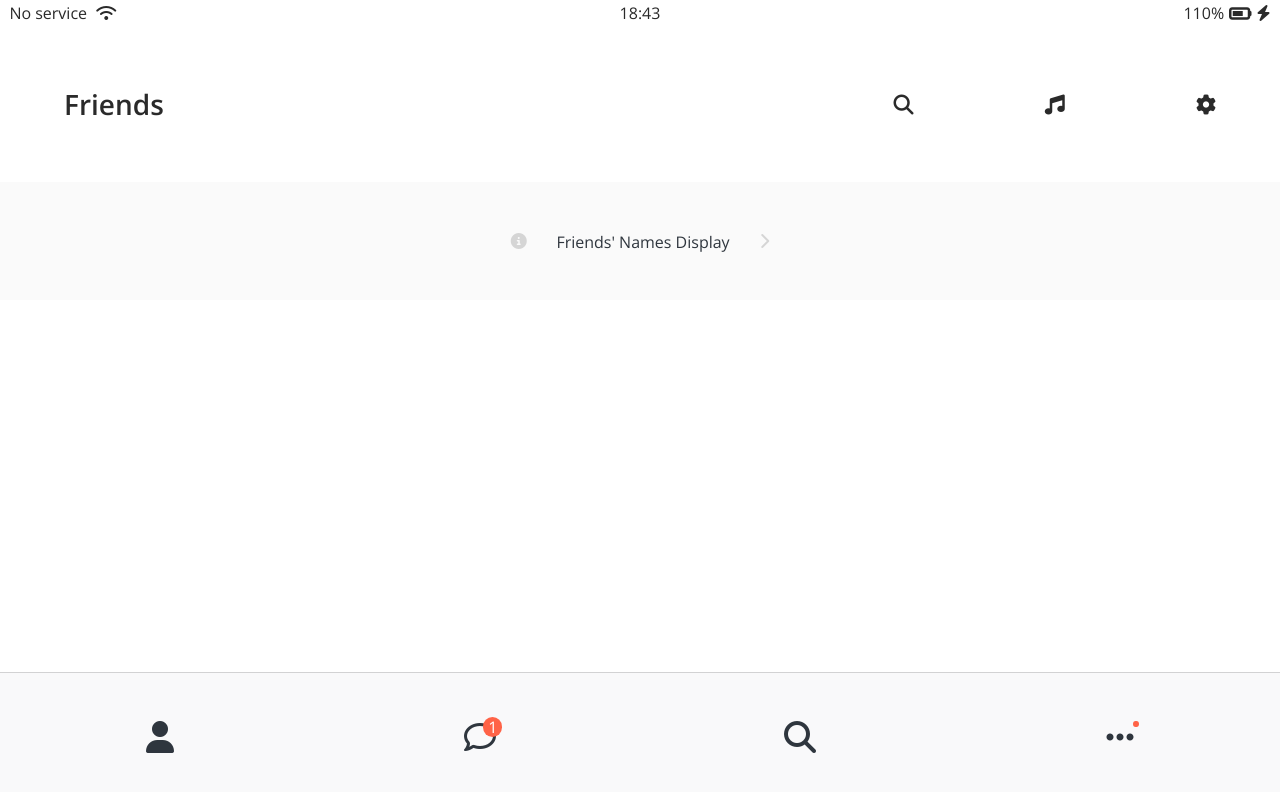
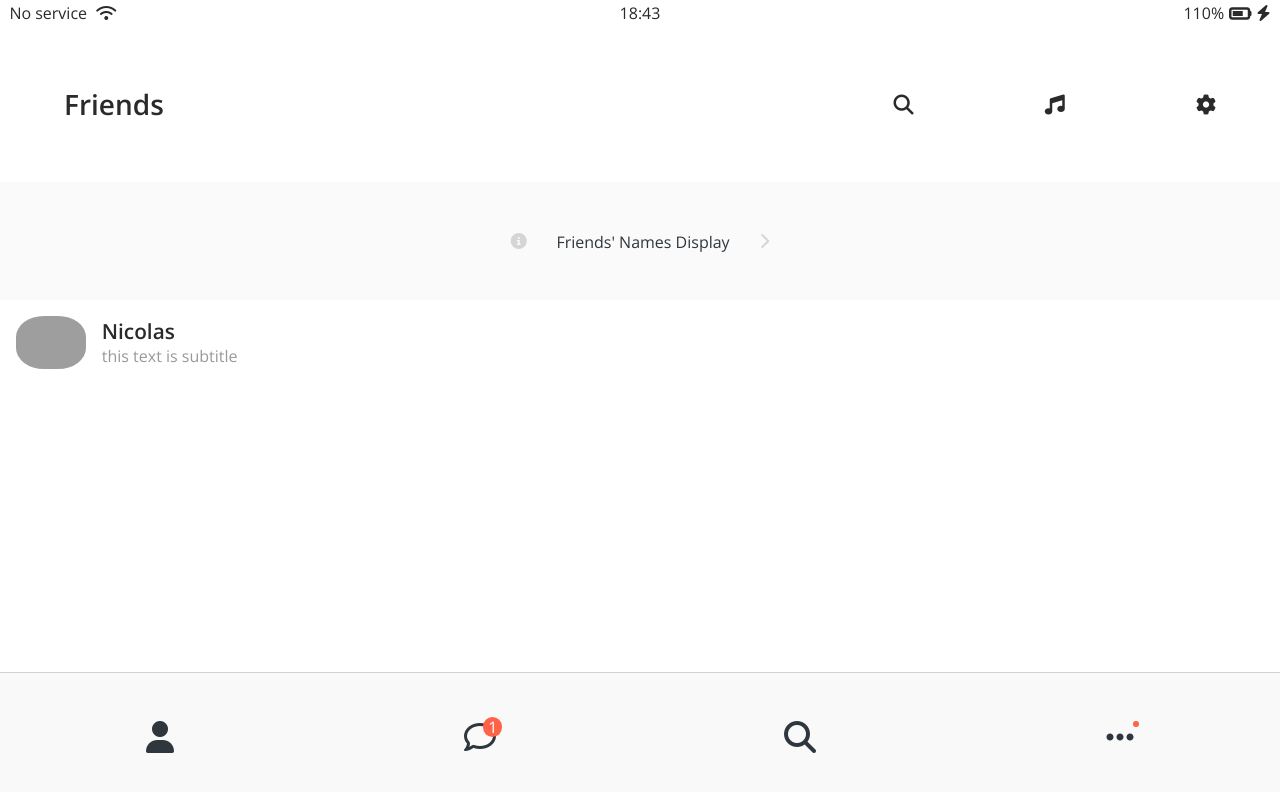
Before and after one commit to JY-Ahn/kokoa-clone-2021, a plain HTML site: page friends.html in a window 1280 px wide. Drawn offline with nearby package versions, Linux system fonts and the light colour scheme; grey boxes are pictures that could not be loaded.

Commit message:
Create user-component.css & Create stereotype of user-component, add it to fiends.html

```diff
--- /dev/null
+++ b/css/components/user-component.css
@@ -0,0 +1,18 @@
+.user-component,
+.user-component__column:first-child {
+  display: flex;
+  align-items: center;
+}
+.user-component__avatar {
+  width: 13%;
+  border-radius: 40%;
+  margin: 3%;
+}
+.user-component__title {
+  font-weight: 600;
+  font-size: 130%;
+}
+.user-component__subtitle {
+  margin-top: 5%;
+  color: #999999;
+}
--- a/css/styles.css
+++ b/css/styles.css
@@ -7,6 +7,7 @@
 @import "components/welcome-header.css";
 @import "components/nav-bar.css";
 @import "components/screen-header.css";
+@import "components/user-component.css";
 
 /* Screens */
 @import "screens/login-form.css";
--- a/friends.html
+++ b/friends.html
@@ -38,6 +38,19 @@
         <i class="fas fa-chevron-right"></i>
     </a>
 
+    <div class="user-component">
+        <div class="user-component__column">
+            <img src="https://avatars.githubusercontent.com/u/52587454" class="user-component__avatar" alt="" />
+            <div class="user-component__text">
+                <h4 class="user-component__title">Nicolas</h4>
+                <h6 class="user-component__subtitle">this text is subtitle</h6>
+            </div>
+        </div>
+        <div class="user-component__column">
+
+        </div>
+    </div>
+
     <nav class="nav">
         <ul class="nav__list">
             <li class="nav__btn"><a class="nav__link" href="friends.html"><i class="fas fa-user fa-2x"></i></a></li>
```
